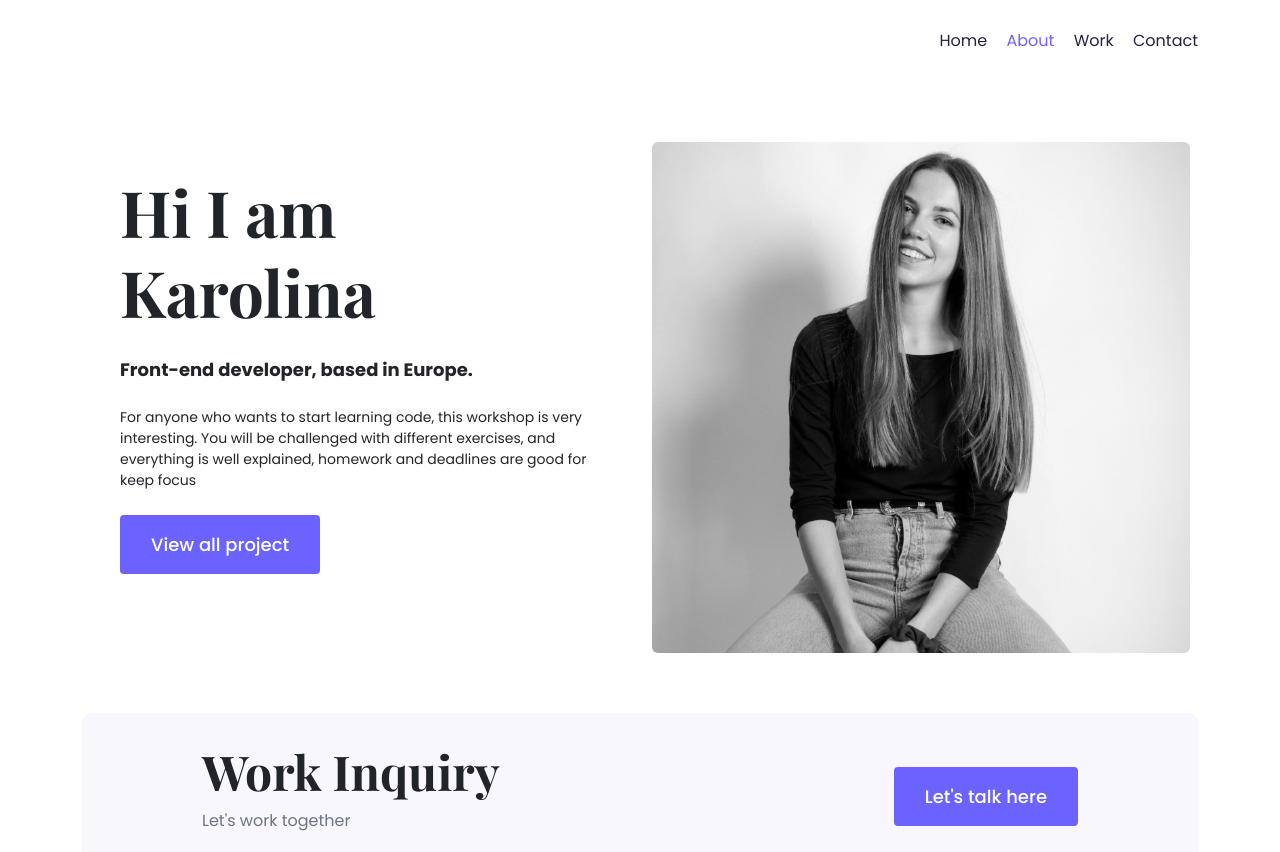
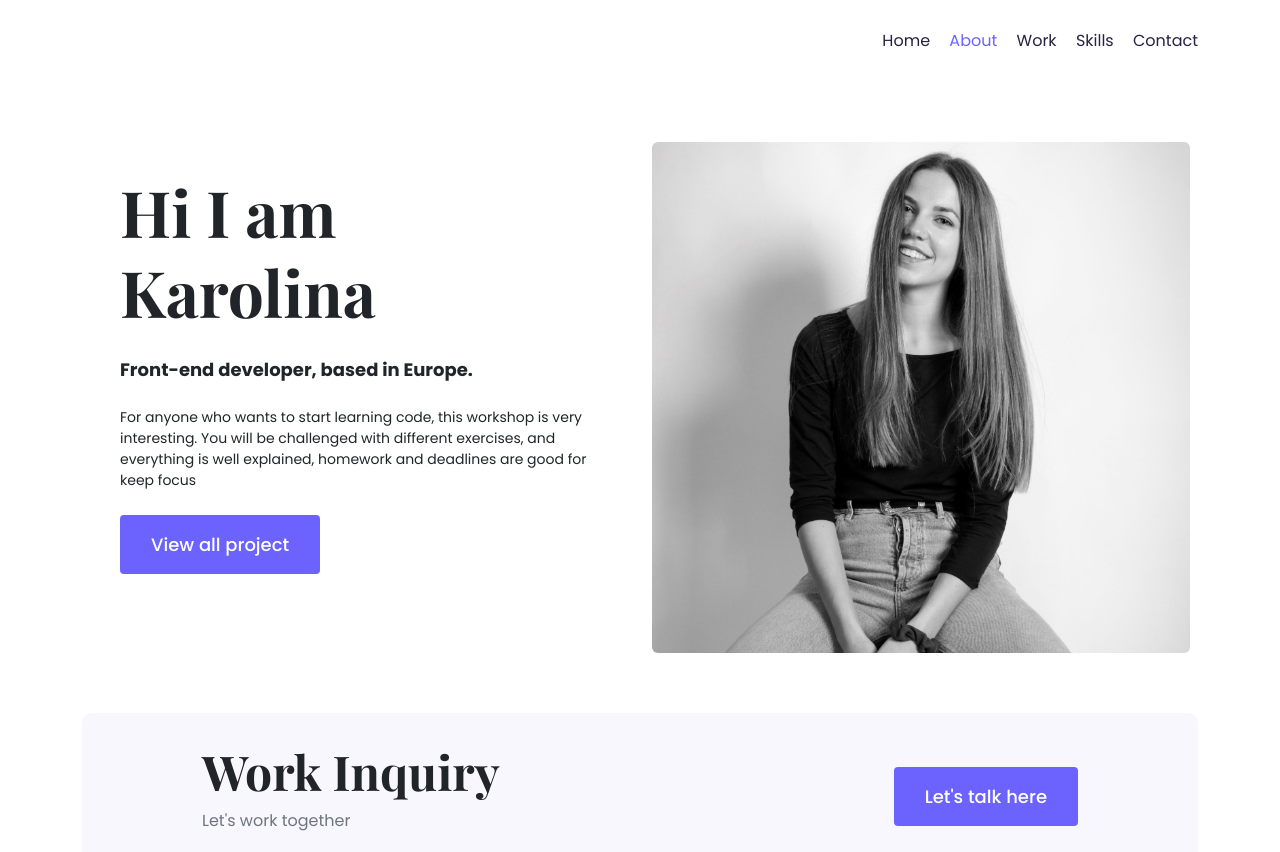
Before and after one commit to Karolinaa12/Portfolio-figma-project, a plain HTML site: page about.html in a window 1280 px wide. Shown: the top 852 px of the page. Drawn offline with nearby package versions, Linux system fonts and the light colour scheme.

Commit message:
Added skills page to the navbar

```diff
--- a/about.html
+++ b/about.html
@@ -49,6 +49,7 @@
             <a href="/about.html" class="active" title="About page">About</a>
           </li>
           <li><a href="/work.html" title="My work page">Work</a></li>
+          <li><a href="/skills.html" title="My skills page">Skills</a></li>
           <li><a href="/contact.html" title="Contact page">Contact</a></li>
         </ul>
       </nav>
```
Also changed, not shown: contact.html (+1 -0 lines), index.html (+1 -0 lines), work.html (+1 -0 lines).
